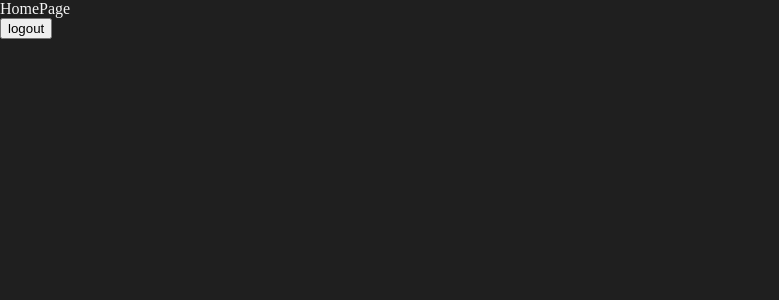
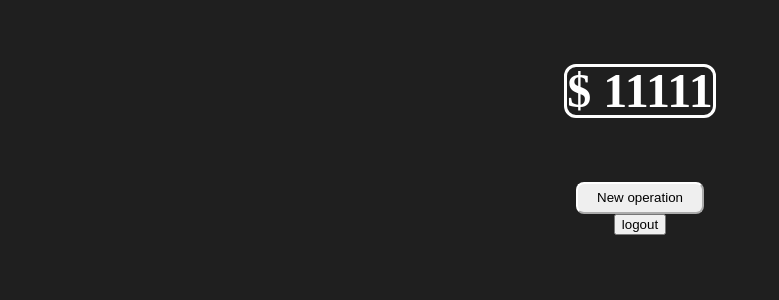
Before and after one commit to AlandelFresno/trackmoney, a React (Create React App) app in the folder frontend/: page /login in a window 1280 px wide. Both pictures are taken after typing "Sample", "Sample" into the empty fields and a click on the button "Log In". Shown: the top 300 px of the page, without its empty margins (0-779 px from the left). Built offline with nearby package versions, Linux system fonts and the light colour scheme; the HTML template or start-up script is replaced by a standard one.

Commit message:
HomePage structure + style fix
LoginPage, RegisterPage style fixed,
HomPage structure created

```diff
--- a/frontend/package.json
+++ b/frontend/package.json
@@ -8,6 +8,7 @@
     "@testing-library/user-event": "^13.5.0",
     "react": "^18.0.0",
     "react-dom": "^18.0.0",
+    "react-icons": "^4.3.1",
     "react-redux": "^8.0.1",
     "react-router-dom": "^6.3.0",
     "react-scripts": "5.0.1",
--- a/frontend/src/pages/HomePage.js
+++ b/frontend/src/pages/HomePage.js
@@ -1,19 +1,36 @@
 import React from 'react';
+import { Link } from 'react-router-dom';
 import { useDispatch } from 'react-redux';
 import { LogOut } from '../redux/actions/auth';
+import './pages.css';
 
 const HomePage = () => {
 
   const dispatch = useDispatch();
+  const total = 11111;
+
+
 
   const handleClick = () => {
     dispatch(LogOut());
   };
 
   return (
-    <div>
-      <div>HomePage</div>
-      <button onClick={handleClick}> logout </button>
+    <div className=' w-screen h-screen text-white'>
+
+      <div className='flex flex-col items-center'>
+        <div className=''>
+          <h4 className=' text-5xl
+                          border-white border-solid rounded-xl'
+          > $ {total} </h4>
+        </div>
+          <button
+            className='page_button w-32 h-8 border-2 border-white rounded-lg'
+          >
+            <Link to='/newoperation' className='no-underline text-black'> New operation </Link>
+          </button>
+        <button onClick={handleClick}> logout </button>
+      </div>
     </div>
   );
 };
--- a/frontend/src/pages/LoginPage.js
+++ b/frontend/src/pages/LoginPage.js
@@ -22,11 +22,11 @@ const LoginPage = () => {
                       rounded-xl form_loginpage'
           onSubmit={handleSubmit}
         >
-        <div className='flex flex-col pb-4 pb-1'>
+        <div className='flex flex-col pb-4'>
           <label className='pb-2 text-lg'> Username </label>
           <input className='rounded-lg pr-2 text-base pl-1'/>
         </div>
-        <div className='flex flex-col pt-2 pb-1'>
+        <div className='flex flex-col pb-4'>
           <label className='pb-2 text-lg'> Password </label>
           <input className='rounded-lg pr-2 text-base pl-1'/>
         </div>
--- a/frontend/src/pages/RegisterPage.js
+++ b/frontend/src/pages/RegisterPage.js
@@ -26,11 +26,11 @@ const RegisterPage = () => {
           <label className='pb-2 text-lg'> Email </label>
           <input className='rounded-lg pr-2 text-base pl-1'/>
         </div>
-        <div className='flex flex-col pt-2 pb-1'>
+        <div className='flex flex-col pb-4'>
           <label className='pb-2 text-lg'> Password </label>
           <input className='rounded-lg pr-2 text-base pl-1'/>
         </div>
-        <div className='flex flex-col pt-2 pb-1'>
+        <div className='flex flex-col pb-4'>
           <label className='pb-2 text-lg'> Confirm Password </label>
           <input className='rounded-lg pr-2 text-base pl-1'/>
         </div>
```
Also changed, not shown: 1 other file (tests, documents, lock files or other folders).
